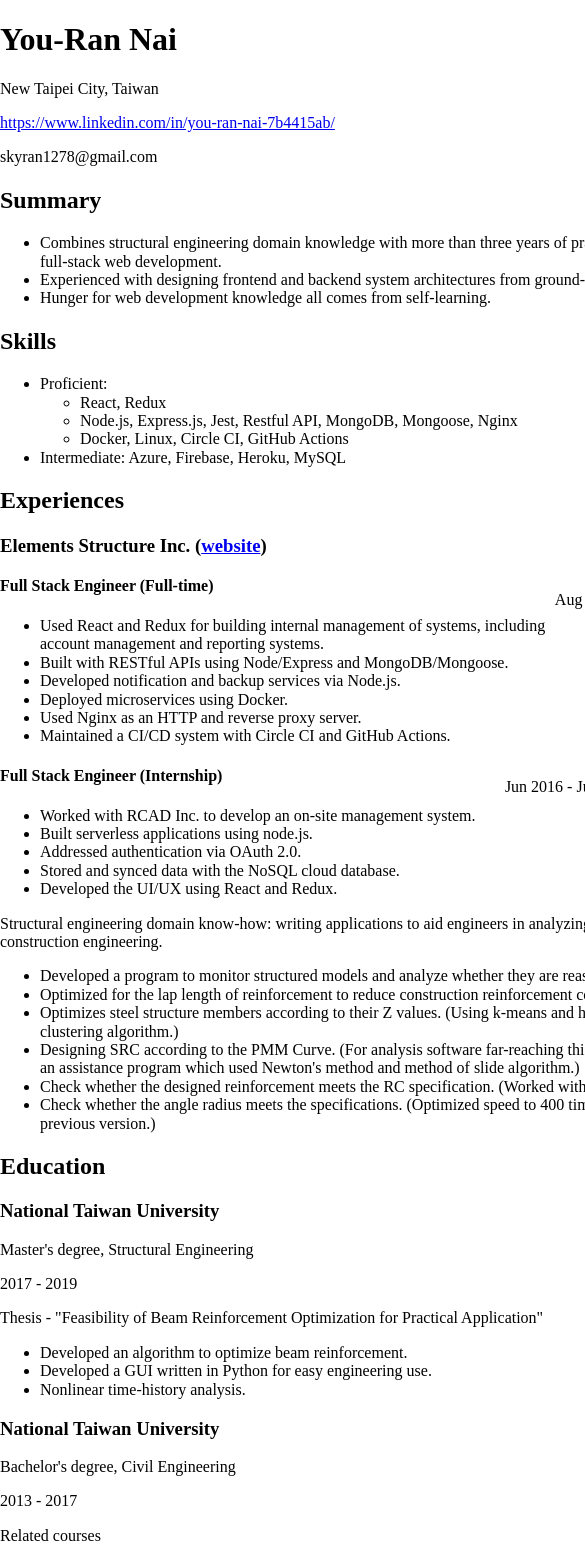
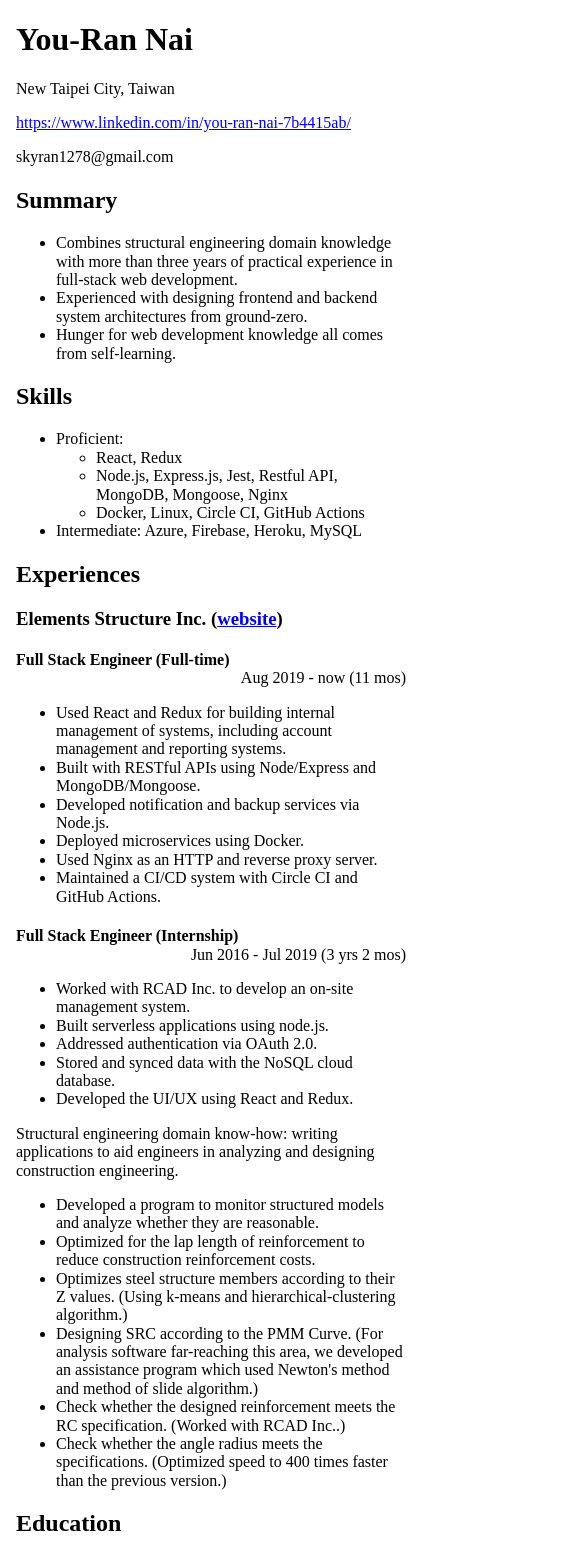
Before and after one commit to skyran1278/skyran1278.github.io, a React (Create React App) app: page / in a window 390 px wide. Shown: the top 1560 px of the page, 585 px wide, since content can reach past the window. Built offline with nearby package versions, Linux system fonts and the light colour scheme.

Commit message:
responsive design

```diff
--- a/src/App.css
+++ b/src/App.css
@@ -1,8 +1,33 @@
-.wrapper {
-  width: 720px;
-  margin: auto;
+.container {
+  width: 100%;
+  padding-right: 1rem;
+  padding-left: 1rem;
+  margin-right: auto;
+  margin-left: auto;
+}
+
+/* Small devices (landscape phones, 576px and up) */
+@media (min-width: 576px) {
+  .container {
+    max-width: 540px;
+  }
+}
+
+/* Medium devices (tablets, 768px and up) */
+@media (min-width: 768px) {
+  .container {
+    max-width: 720px;
+  }
 }
 
 .right {
-  float: right;
+  text-align: right;
 }
+
+.margin-bot-0 {
+  margin-bottom: 0px;
+}
+
+.margin-top-0 {
+  margin-top: 0px;
+}
--- a/src/App.jsx
+++ b/src/App.jsx
@@ -3,7 +3,7 @@ import './App.css';
 
 function App() {
   return (
-    <div className="wrapper">
+    <div className="container">
       <div>
         <h1>You-Ran Nai</h1>
 
@@ -13,17 +13,14 @@ function App() {
       </div>
       <div>
         <h2>Summary</h2>
-        <p>
         <ul>
           <li>Combines structural engineering domain knowledge with more than three years of practical experience in full-stack web development.</li>
           <li>Experienced with designing frontend and backend system architectures from ground-zero.</li>
           <li>Hunger for web development knowledge all comes from self-learning.</li>
         </ul>
-        </p>
       </div>
       <div>
         <h2>Skills</h2>
-        <p>
         <ul>
           <li>
             Proficient:
@@ -35,7 +32,6 @@ function App() {
           </li>
           <li>Intermediate: Azure, Firebase, Heroku, MySQL</li>
         </ul>
-        </p>
       </div>
       <div>
         <h2>Experiences</h2>
@@ -45,9 +41,8 @@ function App() {
           <a target="_blank" rel="noopener noreferrer" href="https://www.elements-str.com/">website</a>
           )
         </h3>
-        <p className="right">Aug 2019 - now (11 mos)</p>
-        <h4>Full Stack Engineer (Full-time)</h4>
-        <p>
+        <h4 className="margin-bot-0">Full Stack Engineer (Full-time)</h4>
+        <p className="right margin-top-0">Aug 2019 - now (11 mos)</p>
         <ul>
           <li>Used React and Redux for building internal management of systems, including account management and reporting systems.</li>
           <li>Built with RESTful APIs using Node/Express and MongoDB/Mongoose.</li>
@@ -56,10 +51,8 @@ function App() {
           <li>Used Nginx as an HTTP and reverse proxy server.</li>
           <li>Maintained a CI/CD system with Circle CI and GitHub Actions.</li>
         </ul>
-        </p>
-        <p className="right">Jun 2016 - Jul 2019 (3 yrs 2 mos)</p>
-        <h4>Full Stack Engineer (Internship)</h4>
-        <p>
+        <h4 className="margin-bot-0">Full Stack Engineer (Internship)</h4>
+        <p className="right margin-top-0">Jun 2016 - Jul 2019 (3 yrs 2 mos)</p>
         <ul>
           <li>Worked with RCAD Inc. to develop an on-site management system.</li>
           <li>Built serverless applications using node.js.</li>
@@ -67,7 +60,6 @@ function App() {
           <li>Stored and synced data with the NoSQL cloud database.</li>
           <li>Developed the UI/UX using React and Redux.</li>
         </ul>
-        </p>
         <p>Structural engineering domain know-how: writing applications to aid engineers in analyzing and designing construction engineering.</p>
         <ul>
           <li>Developed a program to monitor structured models and analyze whether they are reasonable.</li>
@@ -81,8 +73,8 @@ function App() {
       <div>
         <h2>Education</h2>
         <h3>National Taiwan University</h3>
-        <p>Master&#39;s degree, Structural Engineering</p>
-        <p>2017 - 2019</p>
+        <p className="margin-bot-0">Master&#39;s degree, Structural Engineering</p>
+        <p className="right margin-top-0">2017 - 2019</p>
         <p>Thesis - &quot;Feasibility of Beam Reinforcement Optimization for Practical Application&quot;</p>
         <ul>
           <li>Developed an algorithm to optimize beam reinforcement.</li>
@@ -90,8 +82,8 @@ function App() {
           <li>Nonlinear time-history analysis.</li>
         </ul>
         <h3>National Taiwan University</h3>
-        <p>Bachelor&#39;s degree, Civil Engineering</p>
-        <p>2013 - 2017</p>
+        <p className="margin-bot-0">Bachelor&#39;s degree, Civil Engineering</p>
+        <p className="right margin-top-0">2013 - 2017</p>
         <p>Related courses</p>
         <ul>
           <li>EE 3011 Data Structure and Programming</li>
```
Lines whose indentation alone changed are shown as unchanged.
